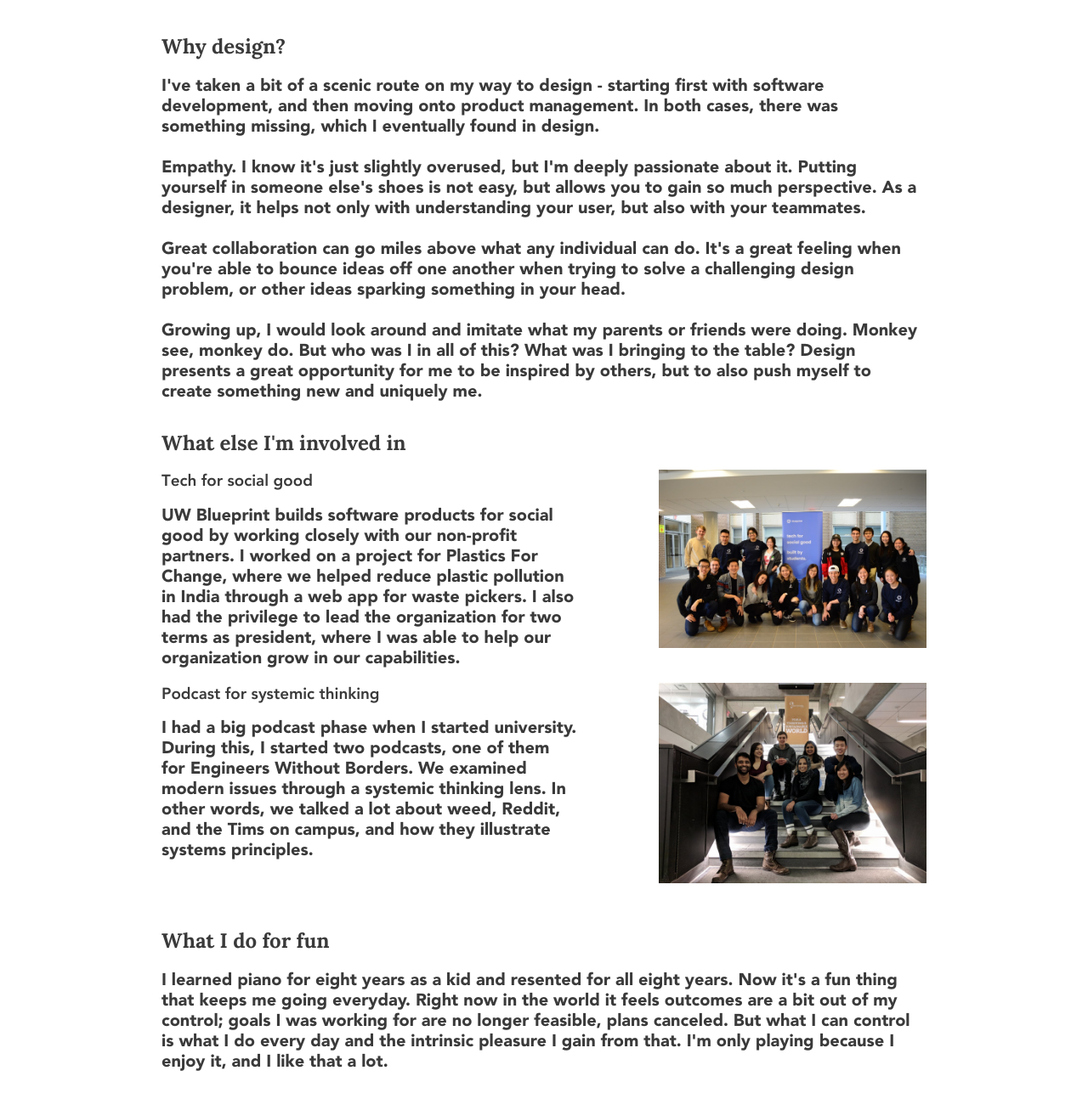
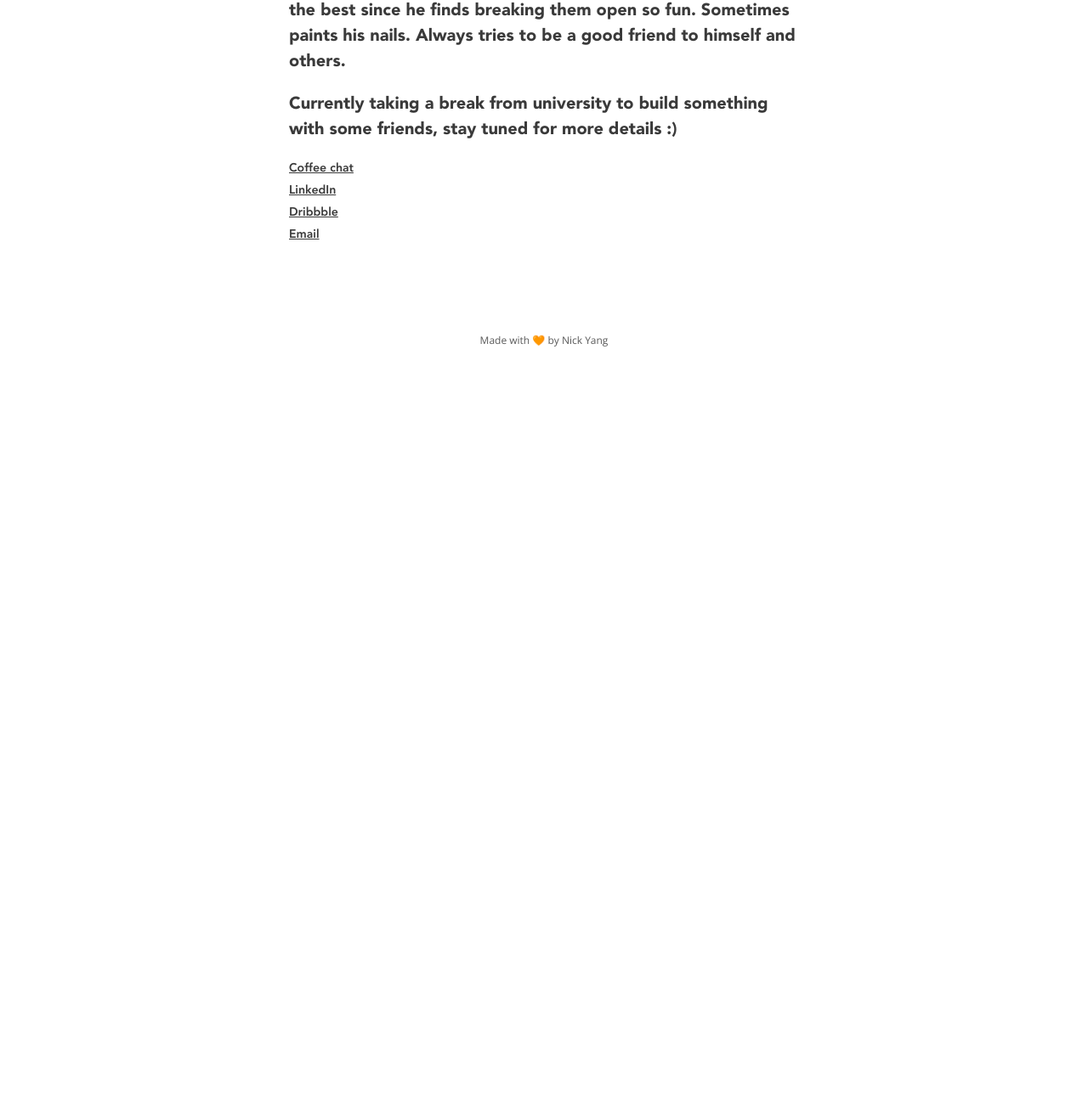
Before and after one commit to nkxy/duck-soup, a plain HTML site: page about.html in a window 1280 px wide. Shown: the part 515-1802 px from the top of the page at 85% size. After the commit the page ends 974 px from the top, so only its background shows below. Drawn offline with nearby package versions, Linux system fonts and the light colour scheme.

Commit message:
update about us

```diff
--- a/about.html
+++ b/about.html
@@ -53,38 +53,10 @@
     </div>
     <div class="responsive-gutter about-body">
         <div class="about-gutter fade-slide">
-            <h1 class="page-title ">About Me</h1>
-            <h2 class="m-16">Why design?</h2>
-            <p class="m-32">I've taken a bit of a scenic route on my way to design - starting first with software development, and then moving onto product management. In both cases, there was something missing, which I eventually found in design.
-                <br><br> Empathy. I know it's just slightly overused, but I'm deeply passionate about it. Putting yourself in someone else's shoes is not easy, but allows you to gain so much perspective. As a designer, it helps not only with understanding
-                your user, but also with your teammates.
-                <br><br> Great collaboration can go miles above what any individual can do. It's a great feeling when you're able to bounce ideas off one another when trying to solve a challenging design problem, or other ideas sparking something in your
-                head.
-                <br><br>Growing up, I would look around and imitate what my parents or friends were doing. Monkey see, monkey do. But who was I in all of this? What was I bringing to the table? Design presents a great opportunity for me to be inspired
-                by others, but to also push myself to create something new and uniquely me.</p>
-            <h2 class="m-16">What else I'm involved in</h2>
-            <div class="about-two-col">
-                <div>
-                    <h3 class="no-top-margin">Tech for social good</h3>
-                    <p class="m-16 no-top-margin">UW Blueprint builds software products for social good by working closely with our non-profit partners. I worked on a project for Plastics For Change, where we helped reduce plastic pollution in India through a web app for waste pickers.
-                        I also had the privilege to lead the organization for two terms as president, where I was able to help our organization grow in our capabilities. </p>
-                </div>
-                <img class="m-32 about-photo" src="Blueprint.JPG" alt=""></div>
-            <div class="about-two-col">
-                <div>
-                    <h3 class="no-top-margin">Podcast for systemic thinking</h3>
-                    <p class="m-16 no-top-margin">I had a big podcast phase when I started university. During this, I started two podcasts, one of them for Engineers Without Borders. We examined modern issues through a systemic thinking lens. In other words, we talked a lot about
-                        weed, Reddit, and the Tims on campus, and how they illustrate systems principles.</p>
-                </div>
-                <img class="m-32 about-photo" src="EWB.jpg" alt="">
-            </div>
-
-            <h2 class="m-16">What I do for fun</h2>
-            <p class="m-32">I learned piano for eight years as a kid and resented for all eight years. Now it's a fun thing that keeps me going everyday. Right now in the world it feels outcomes are a bit out of my control; goals I was working for are no longer feasible,
-                plans canceled. But what I can control is what I do every day and the intrinsic pleasure I gain from that. I'm only playing because I enjoy it, and I like that a lot.
-                <br><br> Thanks to yoga, recently I was able to touch my toes for the first time in my life. I now want to do the splits. No reason, other than it looks really cool - we'll see how far I can get 🧘‍♂️
-            </p>
-            <h2 class="m-16">Connect with me!</h2>
+            <p> Nick likes to go into clothing stores and try on the wildest things. Can't live without is his yoga mat. Thinks pistachios are the best since he finds breaking them open so fun. Sometimes paints his nails. Always tries to be a good friend
+                to himself and others. </p>
+            <p>Currently taking a break from university to build something with some friends, stay tuned for more details :)</p>
+            <a class="about-link" href="https://calendly.com/nick-yang3721/15min">Coffee chat</a>
             <a class="about-link" href="https://www.linkedin.com/in/nkxyz/">LinkedIn</a>
             <a class="about-link" href="https://dribbble.com/nkxy">Dribbble</a>
             <a class="about-link" href="mailto:nick.yang3721@gmail.com">Email</a>
--- a/styles/styles.css
+++ b/styles/styles.css
@@ -40,6 +40,7 @@ body {
 
 p {
     font-size: 20px;
+    line-height: 30px;
 }
 
 h1 {
@@ -394,7 +395,8 @@ h2 {
 
 .about-gutter {
     width: 80%;
-    max-width: 900px;
+    max-width: 600px;
+    margin-top: 48px;
 }
 
 @media screen and (max-width: 700px) {
```
